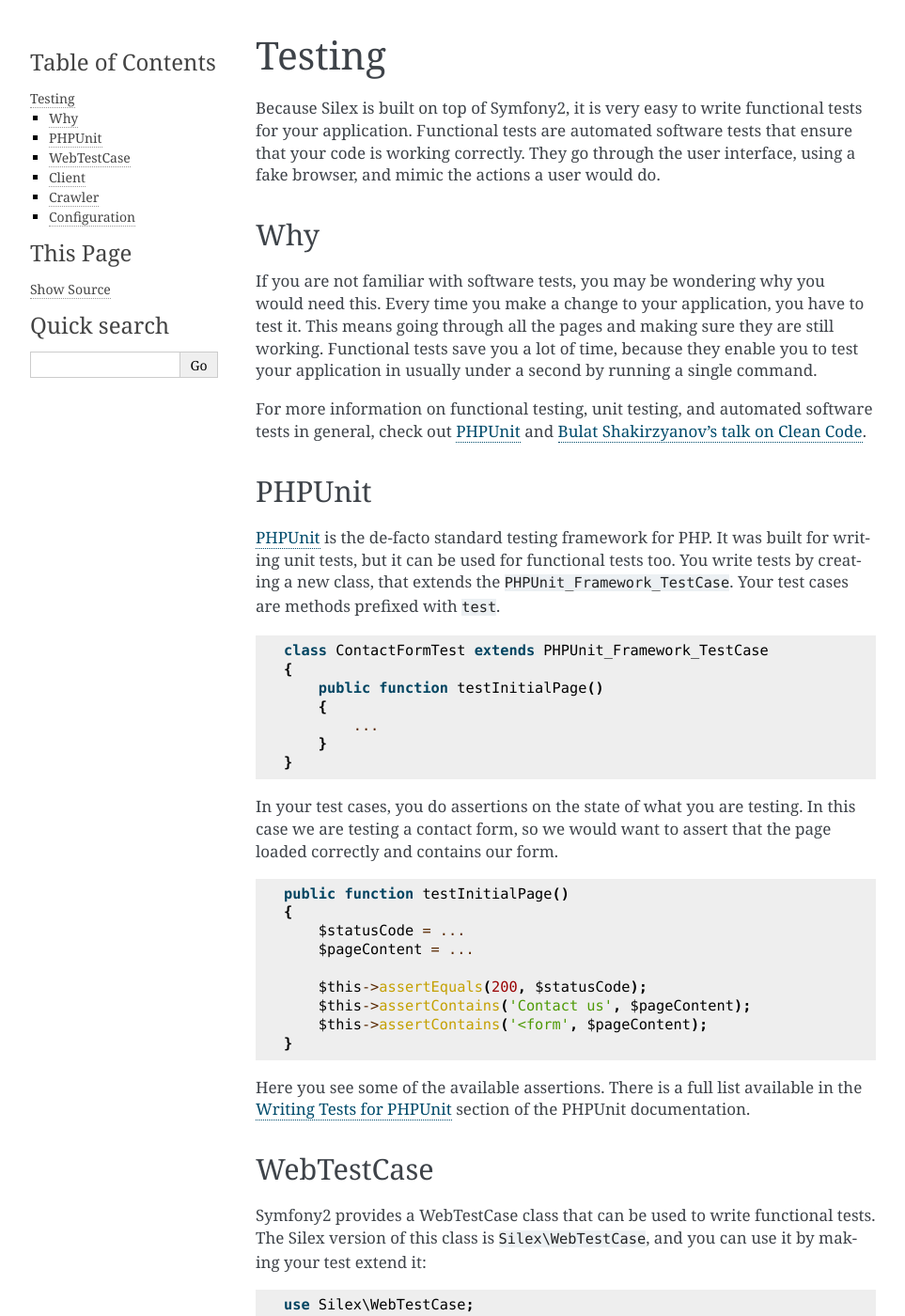
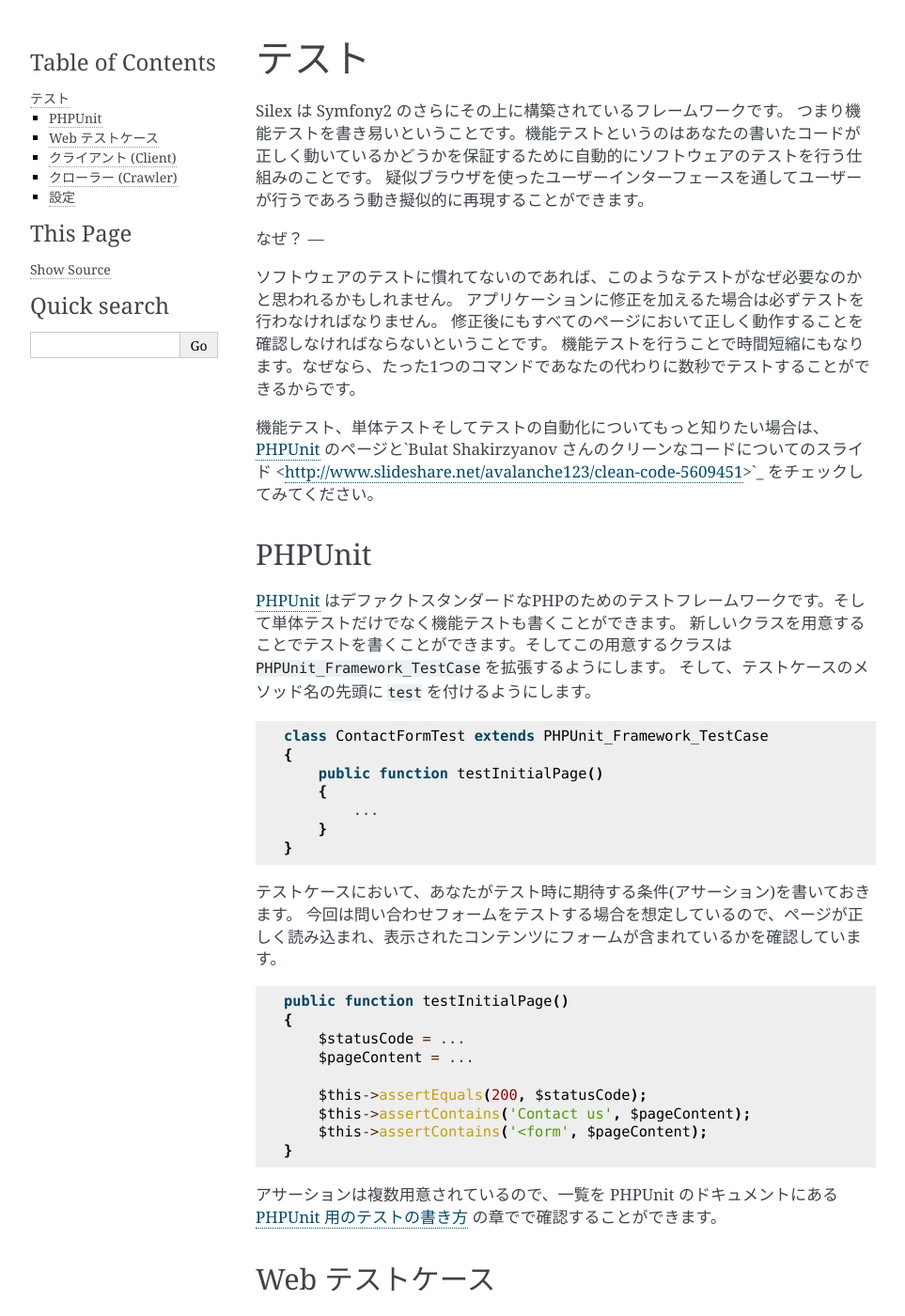
Before and after one commit to brtriver/silex-doc-ja, a Sphinx documentation site: the page built from doc/testing.rst, in a window 1280 px wide and 1400 px high. Shown: the whole window at 94% size, without its empty margins (148-1111 px from the left). Built offline with Sphinx 7.4.7, drawn with Linux system fonts in a browser that asks for light colours; some of the changed text lies outside the part shown.

Commit message:
translated: testing.rst

```diff
--- a/doc/testing.rst
+++ b/doc/testing.rst
@@ -1,32 +1,29 @@
-Testing
+テスト
 =======
 
-Because Silex is built on top of Symfony2, it is very easy to write functional
-tests for your application. Functional tests are automated software tests that
-ensure that your code is working correctly. They go through the user interface,
-using a fake browser, and mimic the actions a user would do.
+Silex は Symfony2 のさらにその上に構築されているフレームワークです。
+つまり機能テストを書き易いということです。機能テストというのはあなたの書いたコードが正しく動いているかどうかを保証するために自動的にソフトウェアのテストを行う仕組みのことです。
+疑似ブラウザを使ったユーザーインターフェースを通してユーザーが行うであろう動き擬似的に再現することができます。
 
-Why
+なぜ？
 ---
 
-If you are not familiar with software tests, you may be wondering why you would
-need this. Every time you make a change to your application, you have to test
-it. This means going through all the pages and making sure they are still
-working. Functional tests save you a lot of time, because they enable you to
-test your application in usually under a second by running a single command.
+ソフトウェアのテストに慣れてないのであれば、このようなテストがなぜ必要なのかと思われるかもしれません。
+アプリケーションに修正を加えるた場合は必ずテストを行わなければなりません。
+修正後にもすべてのページにおいて正しく動作することを確認しなければならないということです。
+機能テストを行うことで時間短縮にもなります。なぜなら、たった1つのコマンドであなたの代わりに数秒でテストすることができるからです。
 
-For more information on functional testing, unit testing, and automated
-software tests in general, check out `PHPUnit <https://github.com/sebastianbergmann/phpunit>`_
-and `Bulat Shakirzyanov's talk on Clean Code <http://www.slideshare.net/avalanche123/clean-code-5609451>`_.
+機能テスト、単体テストそしてテストの自動化についてもっと知りたい場合は、 `PHPUnit <https://github.com/sebastianbergmann/phpunit>`_
+のページと`Bulat Shakirzyanov さんのクリーンなコードについてのスライド <http://www.slideshare.net/avalanche123/clean-code-5609451>`_
+をチェックしてみてください。
 
 PHPUnit
 -------
 
 `PHPUnit <https://github.com/sebastianbergmann/phpunit>`_
-is the de-facto standard testing framework for PHP. It was built for
-writing unit tests, but it can be used for functional tests too. You write
-tests by creating a new class, that extends the ``PHPUnit_Framework_TestCase``.
-Your test cases are methods prefixed with ``test``.
+はデファクトスタンダードなPHPのためのテストフレームワークです。そして単体テストだけでなく機能テストも書くことができます。
+新しいクラスを用意することでテストを書くことができます。そしてこの用意するクラスは ``PHPUnit_Framework_TestCase`` を拡張するようにします。
+そして、テストケースのメソッド名の先頭に ``test`` を付けるようにします。
 
 ::
 
@@ -38,9 +35,8 @@
         }
     }
 
-In your test cases, you do assertions on the state of what you are testing. In
-this case we are testing a contact form, so we would want to assert that the
-page loaded correctly and contains our form.
+テストケースにおいて、あなたがテスト時に期待する条件(アサーション)を書いておきます。
+今回は問い合わせフォームをテストする場合を想定しているので、ページが正しく読み込まれ、表示されたコンテンツにフォームが含まれているかを確認しています。
 
 ::
 
@@ -54,17 +50,15 @@
             $this->assertContains('<form', $pageContent);
         }
 
-Here you see some of the available assertions. There is a full list available
-in the `Writing Tests for PHPUnit
-<http://www.phpunit.de/manual/current/en/writing-tests-for-phpunit.html>`_
-section of the PHPUnit documentation.
+アサーションは複数用意されているので、一覧を PHPUnit のドキュメントにある `PHPUnit 用のテストの書き方
+<http://www.phpunit.de/manual/current/ja/writing-tests-for-phpunit.html>`_
+の章でで確認することができます。
 
-WebTestCase
+Web テストケース
 -----------
 
-Symfony2 provides a WebTestCase class that can be used to write functional
-tests. The Silex version of this class is ``Silex\WebTestCase``, and you can
-use it by making your test extend it::
+Symfony2 は WebTestCase クラスという機能テストを書くために利用することができるクラスを提供してくれています。
+Silex のために用意したバージョンは``Silex\WebTestCase`` であり、このクラスを拡張することでテストを書くことができます::
 
     use Silex\WebTestCase;
 
@@ -73,22 +67,18 @@
         ...
     }
 
-To make your application testable, you need to make sure you follow "Reusing
-applications" instructions from :doc:`usage`.
+アプリケーションのテストを行い易くするために、次のような :doc:`usage` にある "アプリケーションの再利用性" の部分に書かれているようにしましょう。
 
-For your WebTestCase, you will have to implement a ``createApplication``
-method, which returns your application. It will probably look like this::
+WebTestCase のために、 ``createApplication`` メソッドを実装することになるでしょう。このメソッドはアプリケーションを返却します。
+次のようなコードになります::
 
         public function createApplication()
         {
             return require __DIR__.'/path/to/app.php';
         }
 
-Make sure you do **not** use ``require_once`` here, as this method will be
-executed before every test.
-
-The WebTestCase provides a ``createClient`` method. A client acts as a browser,
-and allows you to interact with your application. Here's how it works::
+ここで決して ``require_once`` を **使わない** という点に注意してください。なぜなら、このメソッドは各テストの前に実行されるからです。
+こうすることでアプリケーションとやりとりすることができるようになります。以下でどのように動作しているかをみてみましょう::
 
         public function testInitialPage()
         {
@@ -101,42 +91,39 @@
             ...
         }
 
-There are several things going on here. You have both a ``Client`` and a
-``Crawler``.
+このコードに見慣れない用語がでてきます。 それは ``Client`` と ``Crawler`` です。
 
-You can also access the application through ``$this->app``.
+また、 ``$this->app`` を通してアプリケーションにアクセスすることもできます。
 
-Client
+クライアント (Client)
 ------
 
-The client represents a browser. It holds your browsing history, cookies and
-more. The ``request`` method allows you to make a request to a page on your
-application.
+クライアントはブラウザを表現したものです。　画面遷移した履歴やクッキーなどを保持しておくことができます。
+``request`` メソッドを使うことでテストするアプリケーションへのアクセスするためのリクエストを作ることができます。
 
 .. note::
 
-    You can find some documentation for it in `the client section of the testing
-    chapter of the Symfony2 documentation
-    <http://symfony.com/doc/current/book/testing.html#the-test-client>`_.
+    `Symfony2 のドキュメントにあるテストの章のクライアント
+    <http://symfony.com/doc/current/book/testing.html#the-test-client>`_
+    の部分でもう少し詳しく知ることができます。
 
-Crawler
+クローラー (Crawler)
 -------
 
-The crawler allows you to inspect the content of a page. You can filter it
-using CSS expressions and lots more.
+クローラーを使うことでページのコンテンツを調査することができます。CSS エクスプレッションを使ってコンテンツのフィルタリング処理をしたりなど色々できます。
 
 .. note::
 
-    You can find some documentation for it in `the crawler section of the testing
-    chapter of the Symfony2 documentation
-    <http://symfony.com/doc/current/book/testing.html#the-test-client>`_.
+    `Symfony2 のドキュメントにあるテストの章のクローラー
+    <http://symfony.com/doc/current/book/testing.html#the-test-client>`_
+    の部分でもう少し詳しく知ることができます。
 
-Configuration
+設定
 -------------
 
-The suggested way to configure PHPUnit is to create a ``phpunit.xml.dist``
-file, a ``tests`` folder and your tests in ``tests/YourApp/Tests/YourTest.php``.
-The ``phpunit.xml.dist`` file should look like this:
+PHPUnit を設定するためには ``phpunit.xml.dis`` ファイルを作成するという方法があります。
+``tests`` フォルダーを作成し ``tests/YourApp/Tests/YourTest.php`` のようなファイルにテストを書きます。
+``phpunit.xml.dist`` ファイルは次のような内容になります:
 
 .. code-block:: xml
 
@@ -158,10 +145,9 @@
         </testsuites>
     </phpunit>
 
-You can also configure a bootstrap file for autoloading and whitelisting for
-code coverage reports.
+ファイルの自動読み込みのためのブートストラップや、コードカバレッジのレポートのためのホワイトリストを設定することもできます。
 
-Your ``tests/YourApp/Tests/YourTest.php`` should look like this::
+そして、 ``tests/YourApp/Tests/YourTest.php`` は次のようになります::
 
     namespace YourApp\Tests;
 
@@ -180,4 +166,4 @@
         }
     }
 
-Now, when running ``phpunit`` on the command line, your tests should run.
+これで、 ``phpunit`` をコマンドラインから実行することで、あなたが書いたテストケースが処理されます。
```
